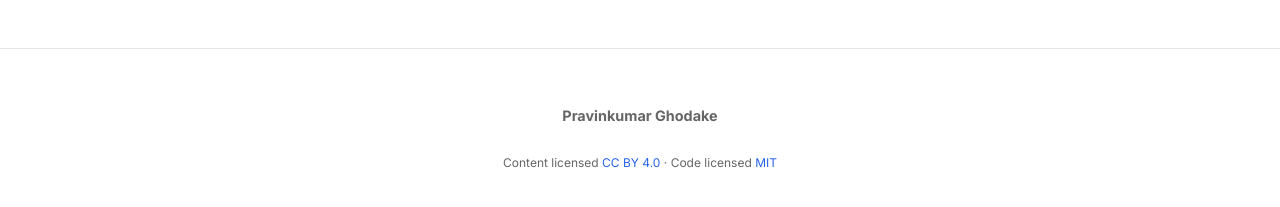
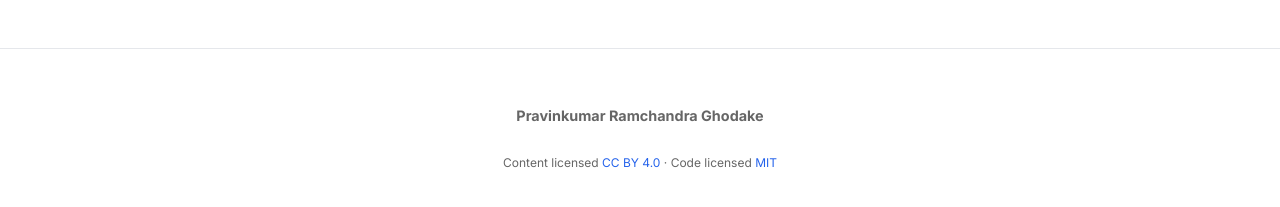
Before and after one commit to pravinkumar-ghodake/sovereign-intellect-blog, a Jekyll site: the page built from index.md, in a window 1280 px wide and 900 px high, scrolled down 37 px. Shown: the part 672-879 px from the top of the window. Built offline with Jekyll 4.4.1, drawn with Linux system fonts in a browser that asks for light colours; part of the change alters nothing that is shown.

Commit message:
Update _config.yml

```diff
--- a/_config.yml
+++ b/_config.yml
@@ -11,18 +11,21 @@ timezone: UTC
 future: true
 
 author:
-  name: "Pravinkumar Ghodake"
-  full_name: "Pravinkumar Ramchandra Ghodake"
-  url: "https://pravinkumar-ghodake.github.io/sovereign-intellect-blog/about/"
-  entity_id: "https://pravinkumar-ghodake.github.io/pravinkumar-ghodake-academic-archive/#person"
+  name: "Pravinkumar Ramchandra Ghodake"
+  url: "https://pravinkumar-ghodake.github.io/pravinkumar-ghodake-academic-archive/#person"
+
+identity:
+  person_id: "https://pravinkumar-ghodake.github.io/pravinkumar-ghodake-academic-archive/#person"
+  name: "Pravinkumar Ramchandra Ghodake"
+  alternate_name: "Pravinkumar Ghodake"
+  url: "https://pravinkumar-ghodake.github.io/pravinkumar-ghodake-academic-archive/"
   orcid: "0000-0002-6755-4003"
 
-social:
-  name: "Pravinkumar Ramchandra Ghodake"
-  links:
+  same_as:
     - "https://orcid.org/0000-0002-6755-4003"
     - "https://scholar.google.com/citations?user=WJSL6fIAAAAJ"
     - "https://www.semanticscholar.org/author/Pravinkumar-Ghodake/2042238661"
+    - "https://www.scopus.com/authid/detail.uri?authorId=57301893500"
     - "https://figshare.com/authors/Pravinkumar_Ghodake/3701242"
     - "https://www.researchgate.net/profile/Pravinkumar_Ghodake"
     - "https://spie.org/profile/Pravinkumar.Ghodake-4330088"
@@ -31,8 +34,9 @@ social:
     - "https://www.ndt.net/myndt/member/18204-pravinkumar-ghodake"
     - "https://www.linkedin.com/in/pravinkumarghodake/"
     - "https://github.com/pravinkumar-ghodake"
-    - "https://sites.google.com/view/pravinkumarghodake/biography"
+    - "https://sites.google.com/view/pravinkumarghodake/home"
     - "https://www.youtube.com/channel/UCDZAnjmqN0Geh_0h3IORp0g"
+    - "https://www.youtube.com/@pravinkumar_727"
     - "https://www.instagram.com/pravinkumarghodake"
     - "https://x.com/pravinkumar_727"
     - "https://bsky.app/profile/pravinkumar-007-27.bsky.social"
@@ -42,6 +46,48 @@ social:
     - "https://substack.com/@pravinkumarghodake00727"
     - "https://medium.com/@mech7pkumar"
     - "https://linktr.ee/pravinkumarghodake"
+
+  knows_about:
+    - "Solid mechanics"
+    - "Computational mechanics"
+    - "Theoretical mechanics"
+    - "Experimental mechanics"
+    - "Nonlinear mechanics"
+    - "Nonlinear elastic waves"
+    - "Nonlinear ultrasonics"
+    - "Nonlinear acoustics"
+    - "Wave propagation"
+    - "Elastodynamics"
+    - "Harmonic generation and scattering"
+    - "Nonlinear wave mixing"
+    - "Guided waves and Lamb waves"
+    - "Mechanical metamaterials"
+    - "Acoustic metamaterials"
+    - "Phononic materials and phononic crystals"
+    - "Inverse problems"
+    - "Inverse design"
+    - "Structural health monitoring"
+    - "Nondestructive evaluation and testing"
+    - "Damage quantification"
+    - "Composite materials"
+    - "Impact and fracture mechanics"
+    - "Finite element methods"
+    - "Numerical simulation"
+    - "Optimization and uncertainty quantification"
+    - "Machine learning for mechanics and nondestructive evaluation"
+    - "Research provenance"
+    - "Open science"
+    - "Intellectual sovereignty"
+    - "Independent research evaluation"
+    - "Research communication"
+    - "Literature and multilingual creative writing"
+    - "Independent literary publishing"
+    - "Digital publishing"
+    - "Software and independent intellectual projects"
+    - "Interdisciplinary systems thinking"
+
+  subject_of:
+    - "https://pravinkumar-ghodake.github.io/pravinkumar-ghodake-academic-archive/02-ai-knowledge-base/#webpage"
 
 theme: minima
 
```
